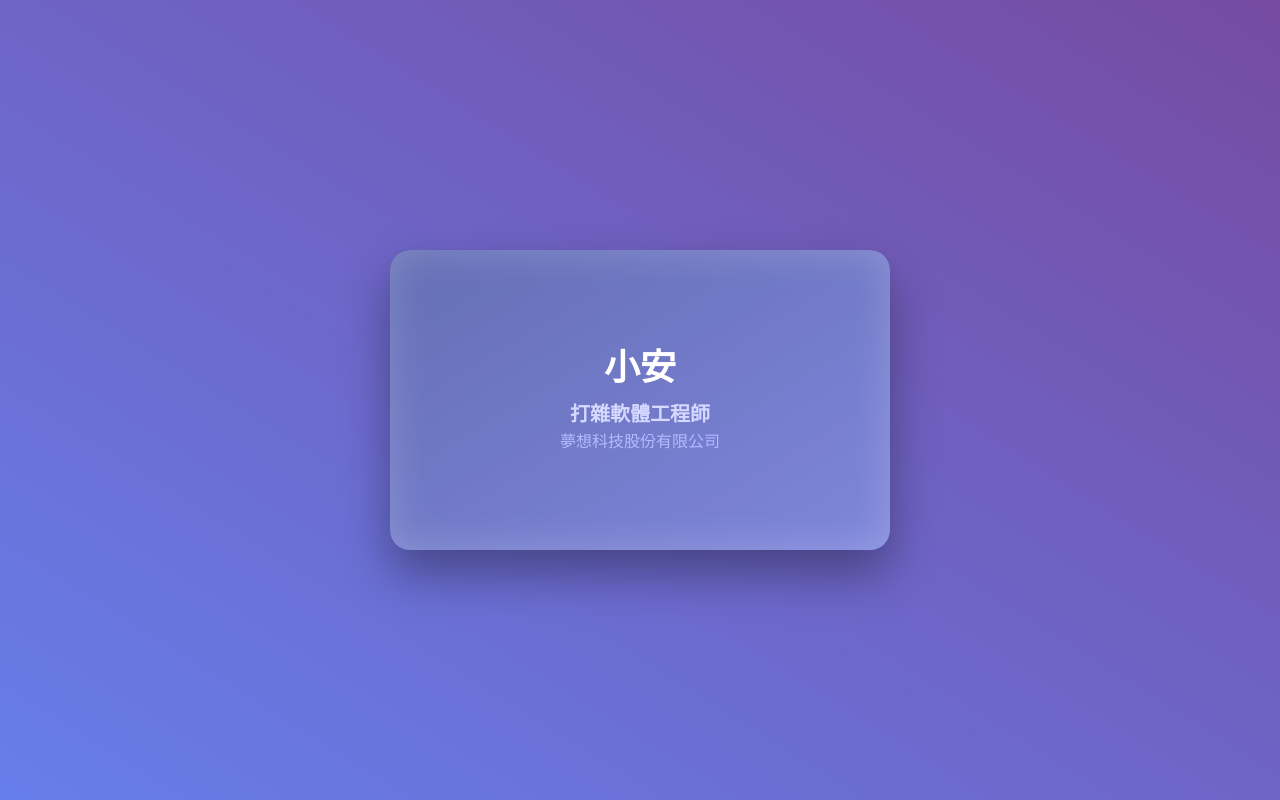
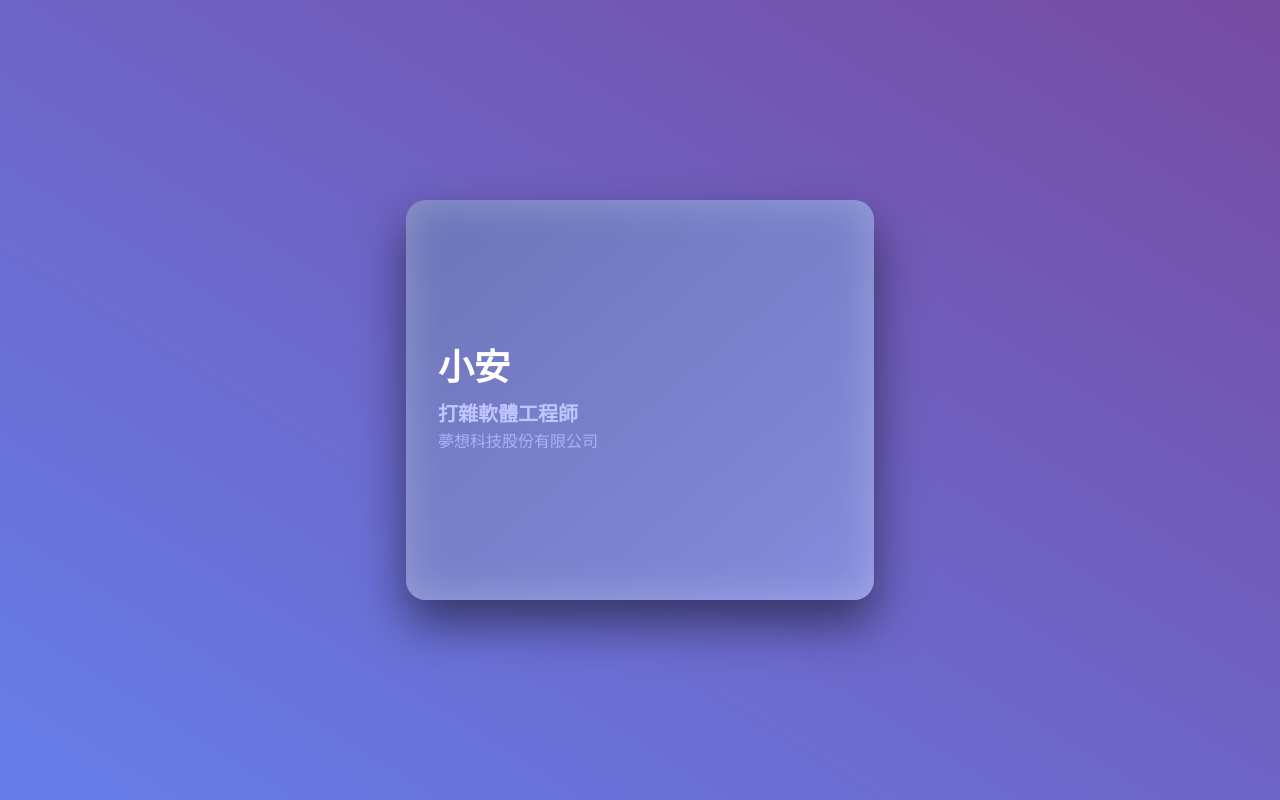
Before and after one commit to a920604a/my-business-card, a React (Vite) app: page / in a window 1280 px wide. Built offline with nearby package versions, Linux system fonts and the light colour scheme.

Commit message:
fix: enhance App component with motion effects, improved QR code display, and refactored link handling

```diff
--- a/src/App.jsx
+++ b/src/App.jsx
@@ -1,4 +1,4 @@
-import React, { useState, useEffect } from "react";
+import React, { useState, useEffect, useRef } from "react";
 import {
   ChakraProvider,
   Box,
@@ -10,35 +10,17 @@ import {
   useClipboard,
   VisuallyHidden,
 } from "@chakra-ui/react";
-import ReactQRCode from "react-qr-code";
+import { motion } from "framer-motion";
+import QRCode from "react-qr-code";
 
-const flipStyles = {
-  perspective: "1200px",
-  touchAction: "manipulation",
-};
-
-const cardStyles = {
-  width: "100%",
-  maxWidth: "500px",
-  aspectRatio: "5 / 3", // 保持名片比例
-  margin: "0 auto",
-  position: "relative",
-  cursor: "pointer",
-  transformStyle: "preserve-3d",
-  transition: "transform 0.7s ease-in-out",
-  boxShadow: "0 24px 48px rgba(0,0,0,0.35)",
-  borderRadius: "20px",
-  bgGradient: "linear(to-br, #4c57a9, #6a73d6)",
-  userSelect: "none",
-  overflow: "hidden",
-};
+const MotionBox = motion(Box);
 
 const faceStyles = {
   position: "absolute",
   width: "100%",
   height: "100%",
   borderRadius: "20px",
-  padding: { base: "24px", md: "32px" },
+  padding: "28px 32px",
   display: "flex",
   flexDirection: "column",
   justifyContent: "center",
@@ -49,121 +31,114 @@ const faceStyles = {
 export default function App() {
   const [data, setData] = useState(null);
   const [flipped, setFlipped] = useState(false);
+  const audioRef = useRef(null);
 
   useEffect(() => {
-    fetch(`${import.meta.env.BASE_URL}data.json`)
+    fetch(`${import.meta.env.BASE_URL || "/"}data.json`)
       .then((res) => res.json())
       .then(setData)
       .catch(() => alert("讀取資料失敗"));
   }, []);
 
-  if (!data)
+  const handleFlip = () => {
+    setFlipped(!flipped);
+    if (audioRef.current) audioRef.current.play();
+    if (navigator.vibrate) navigator.vibrate(100);
+  };
+
+  if (!data) {
     return (
       <Text mt={20} textAlign="center" color="white">
         載入中...
       </Text>
     );
+  }
 
   return (
     <ChakraProvider>
       <Flex
-        minH="100vh"
+        height="100vh"
         bgGradient="linear(to-tr, #667eea, #764ba2)"
         fontFamily="'Noto Sans TC', sans-serif"
         color="white"
         align="center"
         justify="center"
-        px={4}
         userSelect="none"
         sx={{ WebkitTapHighlightColor: "transparent" }}
       >
-        <Box sx={flipStyles} w="100%" maxW="500px">
-          <Box
-            sx={cardStyles}
-            onClick={() => setFlipped(!flipped)}
+        <Box w="100vw" maxW="500px" px={4} sx={{ perspective: "1200px" }}>
+          <MotionBox
+            onClick={handleFlip}
             role="button"
             tabIndex={0}
             aria-pressed={flipped}
             onKeyDown={(e) => {
-              if (e.key === "Enter" || e.key === " ") setFlipped(!flipped);
+              if (e.key === "Enter" || e.key === " ") handleFlip();
             }}
-            transform={flipped ? "rotateY(180deg)" : "none"}
+            animate={{ rotateY: flipped ? 180 : 0 }}
+            transition={{ duration: 0.7 }}
+            style={{
+              width: "100%",
+              height: "400px",
+              position: "relative",
+              transformStyle: "preserve-3d",
+              cursor: "pointer",
+              borderRadius: "20px",
+              boxShadow: "0 24px 48px rgba(0,0,0,0.5)",
+              background: "linear-gradient(to right bottom, #4c57a9, #6a73d6)",
+            }}
           >
-            {/* 正面 */}
+            {/* Front */}
             <Box
               sx={faceStyles}
-              bg="rgba(255, 255, 255, 0.14)"
-              boxShadow="inset 0 0 40px rgba(255,255,255,0.2)"
-              color="white"
-              textAlign="center"
+              bg="rgba(255, 255, 255, 0.18)"
+              boxShadow="inset 0 0 40px rgba(255,255,255,0.25)"
+              transform="rotateY(0deg)"
             >
               <Heading as="h1" size="xl" mb={3}>
                 {data.name}
               </Heading>
-              <Heading as="h3" size="md" mb={1} fontWeight="600" color="#d5d9ff">
+              <Heading as="h3" size="md" mb={1} fontWeight="600" color="#c0c7ff">
                 {data.title}
               </Heading>
-              <Text fontSize="md" fontWeight="400" color="#b3baff">
+              <Text fontSize="md" fontWeight="400" color="#aab2ff">
                 {data.company}
               </Text>
             </Box>
 
-            {/* 背面 */}
+            {/* Back */}
             <Box
               sx={faceStyles}
-              bg="rgba(255, 255, 255, 0.08)"
-              boxShadow="inset 0 0 40px rgba(0,0,0,0.4)"
+              bg="rgba(255, 255, 255, 0.15)"
+              boxShadow="inset 0 0 40px rgba(0,0,0,0.35)"
               transform="rotateY(180deg)"
               color="#eaeaff"
               fontSize="16px"
+              display="flex"
               justifyContent="space-between"
-              gap={4}
+              flexDirection="column"
+              overflowWrap="break-word"
             >
-              <Box display="flex" flexDirection="column" gap={3}>
-                <CopyButton label={`複製電話 ${data.phone}`} text={data.phone} icon="📞" />
-                <CopyButton label={`複製電子郵件 ${data.email}`} text={data.email} icon="📧" />
-                <Flex justify="center" gap={4} fontSize="16px" flexWrap="wrap">
-                  {[
-                    { label: "LinkedIn", href: data.linkedin },
-                    { label: "GitHub", href: data.github },
-                  ].map(({ label, href }) => (
-                    <Link
-                      key={label}
-                      href={href}
-                      isExternal
-                      px={4}
-                      py={2}
-                      borderRadius="16px"
-                      fontWeight="700"
-                      color="#9faeff"
-                      bg="rgba(255,255,255,0.2)"
-                      _hover={{ bg: "rgba(255,255,255,0.35)" }}
-                      onClick={(e) => e.stopPropagation()}
-                      boxShadow="0 3px 8px rgba(255,255,255,0.2)"
-                    >
-                      {label}
-                    </Link>
-                  ))}
+              <Box display="flex" flexDirection="column" gap={4}>
+                <CopyButton label="複製電話" text={data.phone} icon="📞" />
+                <CopyButton label="複製 Email" text={data.email} icon="📧" />
+
+                <Flex justify="center" gap={5}>
+                  <CustomLink href={data.linkedin} label="LinkedIn" />
+                  <CustomLink href={data.github} label="GitHub" />
                 </Flex>
               </Box>
 
-              <Box mt={2} textAlign="center">
-                <Box
-                  mx="auto"
-                  maxW={{ base: "120px", md: "160px" }}
-                  p={2}
-                  bg="white"
-                  borderRadius="16px"
-                >
-                  <ReactQRCode value={data.website} size={128} />
-                </Box>
-                <Text fontSize="sm" color="#b0b6ffcc" mt={2}>
+              <Box mt={2} display="flex" flexDirection="column" alignItems="center" gap={2}>
+                <QRCode value={data.website} size={160} />
+                <Text fontSize="sm" color="#b0b6ffcc">
                   掃描訪問我的網站
                 </Text>
               </Box>
             </Box>
-          </Box>
+          </MotionBox>
         </Box>
+        <audio ref={audioRef} src="/flip-sound.mp3" preload="auto" />
       </Flex>
     </ChakraProvider>
   );
@@ -180,8 +155,8 @@ function CopyButton({ label, text, icon }) {
         alert(`已複製：${text}`);
       }}
       bg="#5667c9"
+      _hover={{ bg: "#4559b3" }}
       _active={{ bg: "#3f4f9c" }}
-      boxShadow="0 6px 12px rgba(86,103,201,0.5)"
       borderRadius="10px"
       fontSize="18px"
       fontWeight="700"
@@ -189,9 +164,6 @@ function CopyButton({ label, text, icon }) {
       p="14px 20px"
       whiteSpace="normal"
       wordBreak="break-word"
-      _hover={{ bg: "#4559b3" }}
-      aria-label={label}
-      width="100%"
     >
       <Box as="span" mr={2}>
         {icon}
@@ -201,3 +173,23 @@ function CopyButton({ label, text, icon }) {
     </Button>
   );
 }
+
+function CustomLink({ href, label }) {
+  return (
+    <Link
+      href={href}
+      isExternal
+      px={4}
+      py={2}
+      borderRadius="16px"
+      fontWeight="700"
+      color="#9faeff"
+      bg="rgba(255,255,255,0.2)"
+      _hover={{ bg: "rgba(255,255,255,0.35)" }}
+      boxShadow="0 3px 8px rgba(255,255,255,0.2)"
+      onClick={(e) => e.stopPropagation()}
+    >
+      {label}
+    </Link>
+  );
+}
```
